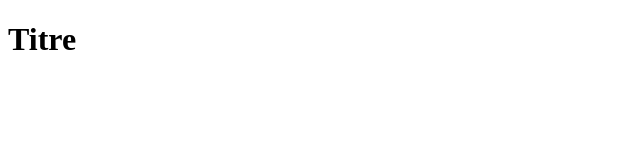
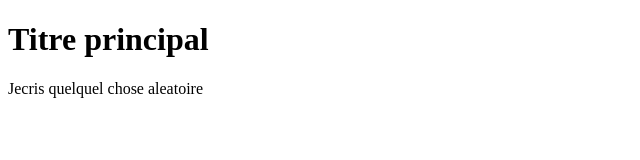
Before and after one commit to Quizesty/test-git, a plain HTML site: page index.html in a window 1280 px wide. Shown: the whole page, without its empty margins (0-640 px from the left). Drawn offline with Linux system fonts and the light colour scheme.

Commit message:
Changer titre et couleur

```diff
--- a/css/style.css
+++ b/css/style.css
@@ -0,0 +1,4 @@
+body {
+    background-color: blue;
+    font-size: 1.3 rem;
+}
--- a/index.html
+++ b/index.html
@@ -6,6 +6,7 @@
     <title>Document</title>
 </head>
 <body>
-    <h1>Titre</h1>
+    <h1>Titre principal</h1>
+    <p>Jecris quelquel chose aleatoire</p>
 </body>
 </html>
```
